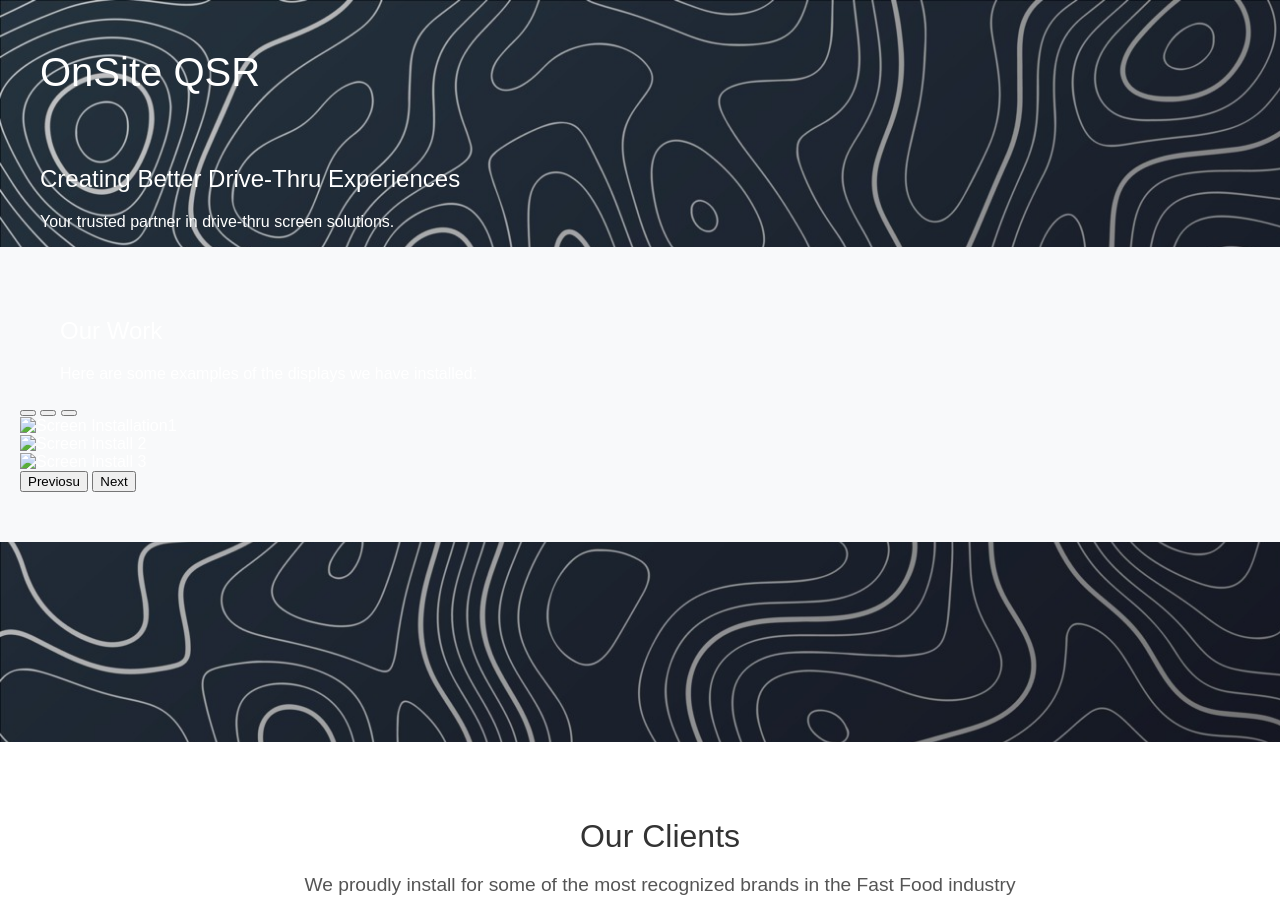
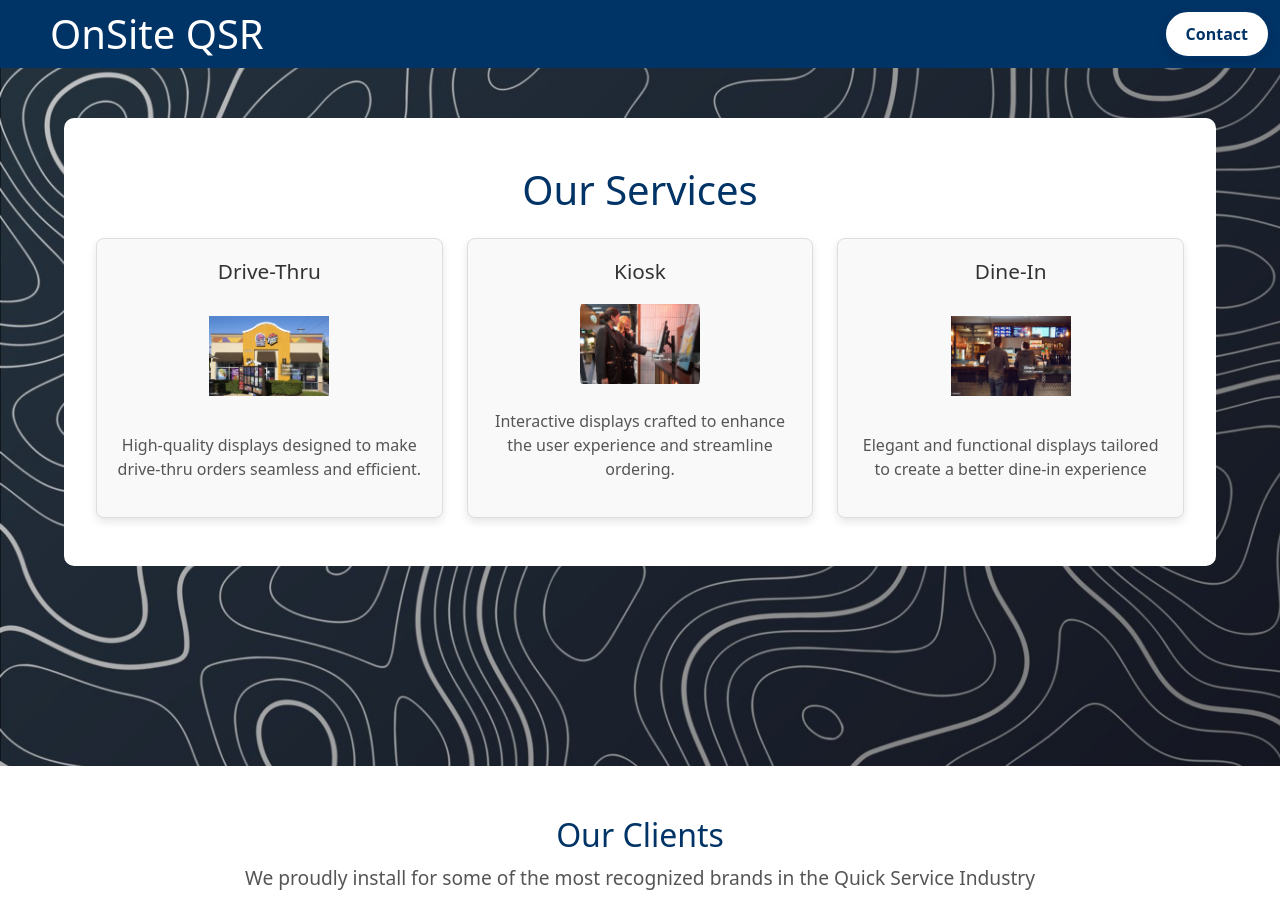
Before and after one commit to Travis452/onsite-QSL, a website: page home.html in a window 1280 px wide. Shown: the top 899 px of the page. Drawn offline with nearby package versions, Linux system fonts and the light colour scheme.

```diff
--- a/home.html
+++ b/home.html
@@ -5,63 +5,53 @@
     <meta name="viewport" content="width=device-width, initial-scale=1.0">
     <title>OnSite QSR</title>
     <link rel="stylesheet" href="styles.css">
+    <link href="https://cdn.jsdelivr.net/npm/bootstrap@5.3.0-alpha1/dist/css/bootstrap.min.css" rel="stylesheet">
+
 </head>
 <body>
     <header>
         <h1>OnSite  QSR</h1>
-
+        <a href="#contact-section" class="contact-button">Contact</a>
 
     </header>
     <main>
-        <section class="intro">
-            <h2>Creating Better Drive-Thru Experiences</h2>
-            <p>Your trusted partner in drive-thru screen solutions.</p>
-        </section>
 
-        <section class="carousel-section py-5">
+        <section class="services-grid py-5">
             <div class="container text-center">
-                <h2 class="mb-4">Our Work</h2>
-                <p>Here are some examples of the displays we have installed:</p>
-                <div id="screensCarousel" class="carousel slide" data-bs-ride="carousel">
-                    <!--I ndicators -->
-                    <div class="carousel-indicators">
-                        <button type="button" data-bs-target="#screenCarousel" data-bs-slide-to="0" class="active" aria-current="true"></button>
-                        <button type="button" data-bs-target="#screenCarousel"  data-bs-slide-to="1"></button>
-                        <button type="button" data-bs-target="#screenCarousel" data-bs-slide="2"></button>
-
-                    </div>
-
-                    <div class="carousel-inner">
-                        <div class="carousel-item active">
-                            <img src="" class="d-block w-100" alt="Screen Installation1">
-                        </div>
-
-                        <div class="carousel-item">
-                            <img src="" class="d-block w-100" alt="Screen Install 2">
-                        </div>
-
-                        <div class="carousel-item">
-                            <img src="" class="d-block w-100" alt="Screen Install 3">
+                <h2 class="mb-4">Our Services</h2>
+                <div class="row justify-content-center">
+                    <!-- Service 1 -->
+                    <div class="col-md-4">
+                        <div class="service-card">
+                            <h3>Drive-Thru</h3>
+                            <img src="assets/stock/drive-thru.jpg" class="img-fluid service-image" alt="Drive-Thru">
+                            <p>High-quality displays designed to make drive-thru orders seamless and efficient.</p>
                         </div>
                     </div>
-
-                    <button class="carousel-control-prev" type="button" data-bs-target="#screensCarousel" data-bs-slide="prev">
-                        <span class="carousel-control-prev-icon" aria-hidden="true"></span>
-                        <span class="visually-hidden">Previosu</span>
-                    </button>
-                    <button class="carousel-control-next" type="button" data-bs-target="#screenCarousel" data-bs-slide="next">
-                        <span class="carousel-control-next-icon" aria-hiddent="true"></span>
-                        <span class="visually-hidden">Next</span>
-                    </button>
+                    <!-- Service 2 -->
+                    <div class="col-md-4">
+                        <div class="service-card">
+                            <h3>Kiosk</h3>
+                            <img src="assets/stock/kiosk.jpg" class="img-fluid service-image" alt="Kiosk">
+                            <p>Interactive displays crafted to enhance the user experience and streamline ordering.</p>
+                        </div>
+                    </div>
+                    <!-- Service 3 -->
+                    <div class="col-md-4">
+                        <div class="service-card">
+                            <h3>Dine-In</h3>
+                            <img src="assets/stock/dine-in.jpg" class="img-fluid service-image" alt="Double-Check">
+                            <p>Elegant and functional displays tailored to create a better dine-in experience</p>
+                        </div>
+                    </div>
                 </div>
             </div>
-
         </section>
 
         <section class="client-section">
             <h2>Our Clients</h2>
             <p>We proudly install for some of the most
-            recognized brands in the Fast Food industry</p>
+            recognized brands in the Quick Service Industry</p>
             <div class="clients-grid">
                 <div class="client">
                   <img src="assets\fast-food\chick-fil-a-logo.svg" alt="Chick-Fil-A">
@@ -93,5 +83,7 @@
             </div>
         </section>
     </main>
+
+    <script src="https://cdn.jsdelivr.net/npm/bootstrap@5.3.0-alpha1/dist/js/bootstrap.bundle.min.js"></script>
 </body>
 </html>
--- a/styles.css
+++ b/styles.css
@@ -9,25 +9,52 @@
     color: white;
 }
 
-header{
-
-    margin-left: 40px;
-    padding: 50px 0;
+header {
+    background-color: #003366; /* Dark blue background */
+    padding: 10px;
+    display: flex;
+    justify-content: space-between; /* Spaces out content: title on the left, button on the right */
+    align-items: center; /* Centers items vertically */
+    color: white;
+    position: relative; /* Ensures child elements like the button are positioned relative to the header */
 }
 
-h1 {
+.contact-button {
+    background-color: white; /* Button background color */
+    color: #003366; /* Dark blue text color */
+    font-size: 1rem;
+    font-weight: bold;
+    text-decoration: none; /* Removes underline */
+    border: 2px solid #003366; /* Dark blue border */
+    border-radius: 40px; /* Fully rounded button */
+    padding: 10px 20px; /* Padding for the button */
+    box-shadow: 0 4px 8px rgba(0, 0, 0, 0.1); /* Subtle shadow */
+    transition: all 0.3s ease; /* Smooth hover effect */
+}
+
+.contact-button:hover {
+    background-color: #003366; /* Dark blue background on hover */
+    color: white; /* White text on hover */
+    box-shadow: 0 6px 12px rgba(0, 0, 0, 0.2); /* Deeper shadow on hover */
+}
+
+header h1 {
     font-size: 2.5em;
     font-weight: 100;
     margin: 0;
+    margin-left: 40px;
+    color: white;
 }
 
-h2 {
+ .intro h2 {
     margin-left: 40px;
     font-weight: 400;
+    color: white;
 }
 
-p {
+.intro p {
     margin-left: 40px;
+    color: white;
 }
 
 .client-section {
@@ -40,7 +67,7 @@
 .client-section h2 {
     font-size: 2rem;
     margin-bottom: 10px;
-    color: #333;
+    color: #003366;
 }
 
 .client-section p {
@@ -68,13 +95,74 @@
     filter: grayscale(0%);
 }
 
-/* carousel */
+.services-grid {
+    width: 90%;
+    background-color: white;
+    padding: 50px 20px;
+    margin: 50px auto;
+    border-radius: 10px;
+}
 
-.carousel img {
-    max-height: 400px;
-    object-fit: cover;
+
+.services-grid .row{
+    display: flex;
+    flex-wrap: wrap;
+    justify-content: center;
 }
-.carousel-section {
-    background-color: #f8f9fa;
-    padding: 50px 20px;
+
+.services-grid h2 {
+    font-size: 2.5rem;
+    color: #003366; /* Dark blue */
+    margin-bottom: 30px;
 }
+
+.service-card {
+    width: 100%; /* Adjusted to fill the column width */
+    height: 280px; /* Fixed height for consistency */
+    background-color: #f9f9f9;
+    border: 1px solid #ddd;
+    border-radius: 8px;
+    padding: 20px;
+    text-align: center;
+    box-shadow: 0 4px 8px rgba(0, 0, 0, 0.1);
+    display: flex;
+    flex-direction: column;
+    justify-content: space-between;
+    align-items: center;
+}
+
+.service-card h3 {
+    font-size: 1.3rem;
+    color: #333;
+    margin-bottom: 15px;
+}
+
+.service-card img {
+    width: 120px; /* Fixed width for images */
+    height: 100px; /* Fixed height to prevent distortion */
+    object-fit: contain; /* Keeps the image ratio */
+    border-radius: 10px; /* Optional rounded corners for images */
+    margin-bottom: 10px;
+}
+
+.service-card p {
+    font-size: 1rem;
+    color: #555;
+    margin-top: 10px;
+}
+
+/* responsive behaivor */
+
+@media (max-width: 768px) {
+    .services-grid .row {
+        justify-content: center;
+    }
+    .service-card {
+        width: 240px; /* Slightly smaller on small screens */
+        height: 240px; /* Matches width for square shape */
+    }
+    .service-card img {
+        width: 100px; /* Scale down images on smaller cards */
+        height: 80px;
+    }
+}
```
Also changed, not shown: assets/stock/dine-in.jpg (added), assets/stock/drive-thru.jpg (added), assets/stock/kiosk.jpg (added).
